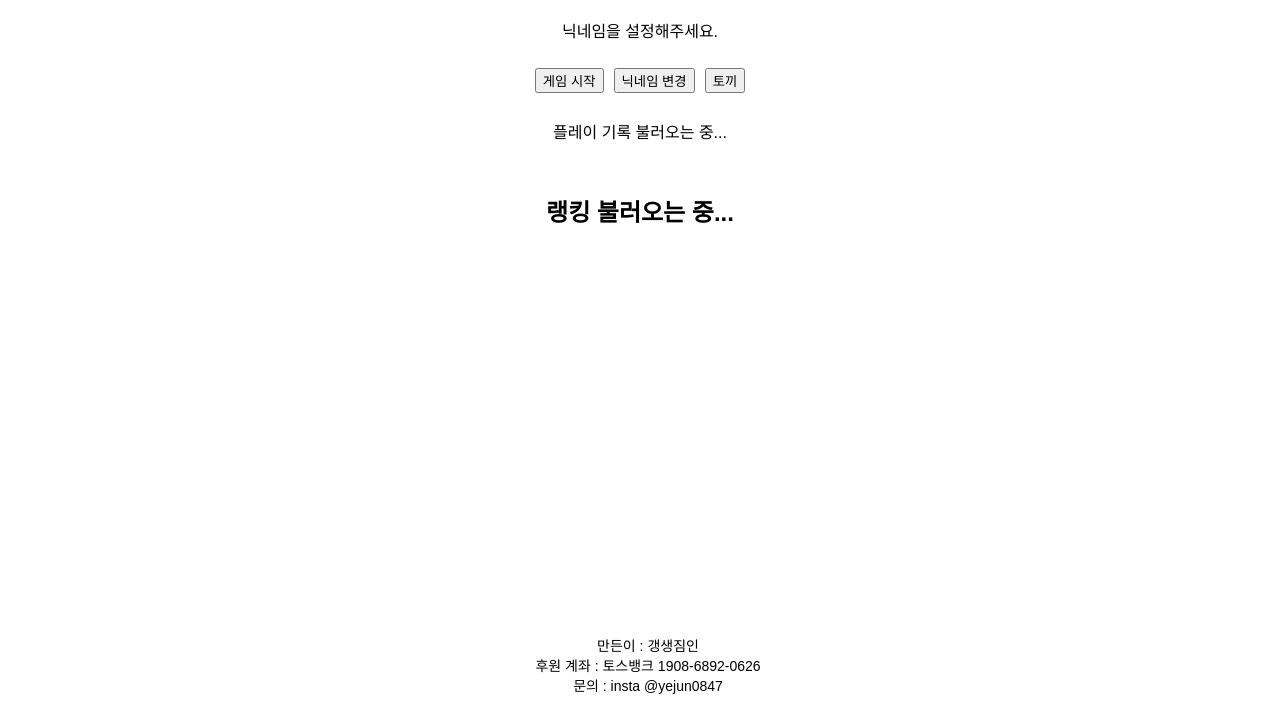
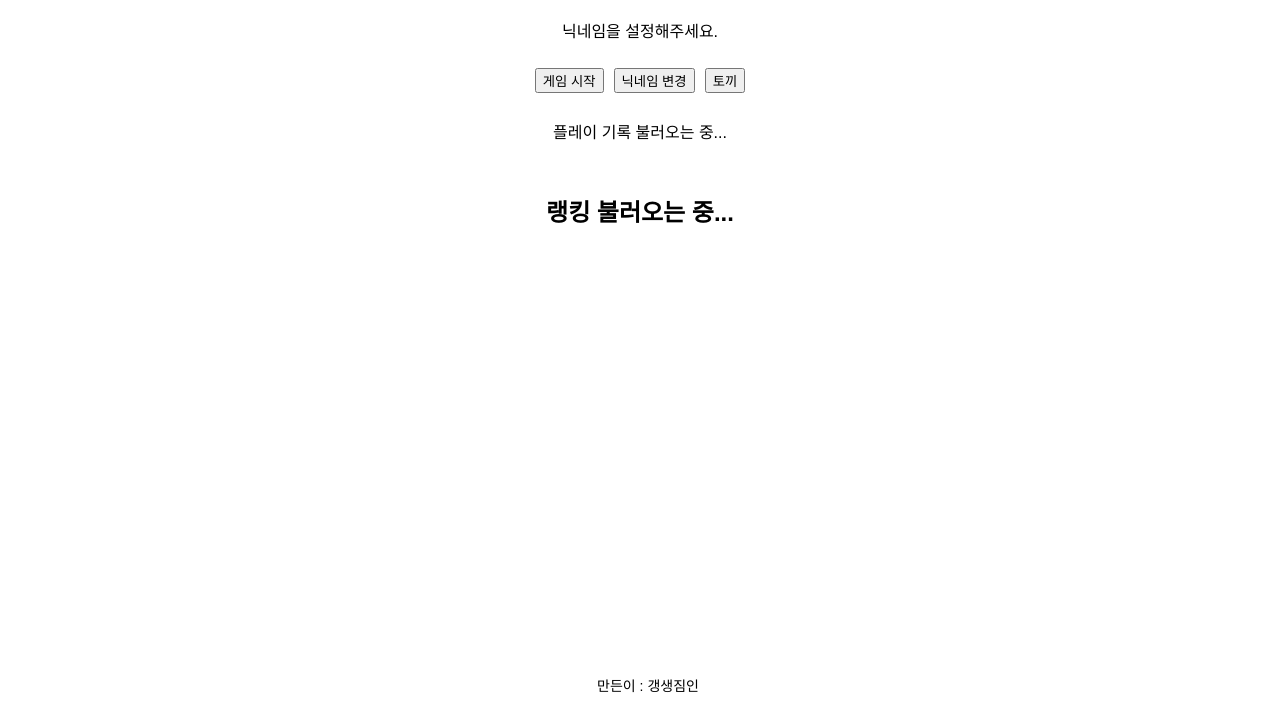
Before and after one commit to hanaida/mafia42, a plain HTML site: page index.html in a window 1280 px wide. Shown: the part 95-816 px from the top of the page. Drawn offline with Linux system fonts and the light colour scheme; no server answers.

Commit message:
index.html

```diff
--- a/index.html
+++ b/index.html
@@ -320,7 +320,7 @@ rowNumbers.style.top = "100px"; // 원하는 만큼 올리기
     const roundRanking = roundSnapshot.empty
         ? "아직 랭킹 정보가 없습니다."
         : `<span style="color: red; font-weight: bold; font-size: 35px;">돼지의 전당</span><br><br>
-           <span style="font-size: 20px; font-weight: bold;">🐷 라운드 부문</span><br><span style="color: black; font-size: 12px;">랭킹 보상(일요일 지급) - 1위 : 깜주 2-3위 : 깜엽 4-5위 : 주엽</span><br><br>` +
+           <span style="font-size: 20px; font-weight: bold;">🐷 라운드 부문</span><br><br>` +
           Array.from(roundSnapshot.docs, (doc, index) =>
               `${index + 1}위: ${doc.data().nickname} - ${doc.data().round} round`
           ).join("<br>");
@@ -743,8 +743,6 @@ async function gameOver() {
     </script>
 </body>
 <footer style="position: fixed; bottom: 10px; width: 100%; text-align: center; font-size: 14px; color: black;">
-    만든이 : 갱생짐인<br>
-    후원 계좌 : 토스뱅크 1908-6892-0626<br>
-    문의 : insta @yejun0847
+    만든이 : 갱생짐인
 </footer>
 </html>
```
